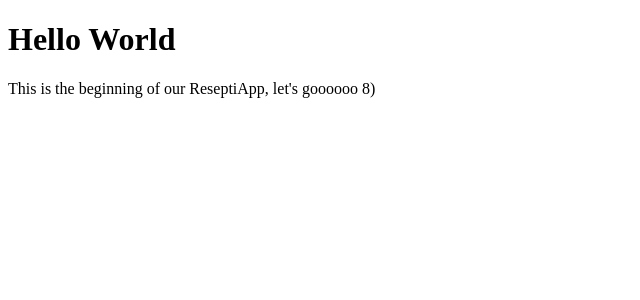
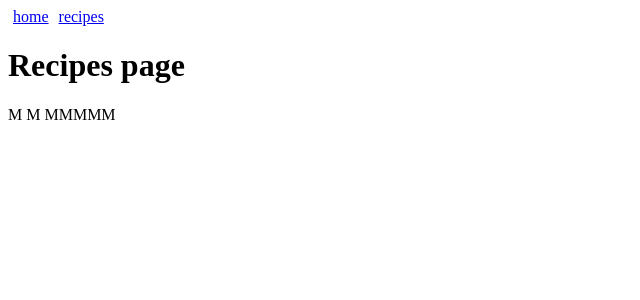
Before and after one commit to prod-des-project-2021/group_9, a React (Create React App) app in the folder frontend/: page /recipes in a window 1280 px wide. Shown: the top 300 px of the page, without its empty margins (0-640 px from the left). Built offline with nearby package versions, Linux system fonts and the light colour scheme.

Commit message:
Simple router and two placeholder pages implemented

```diff
--- a/frontend/package.json
+++ b/frontend/package.json
@@ -8,6 +8,7 @@
         "@testing-library/user-event": "^12.8.3",
         "react": "^17.0.2",
         "react-dom": "^17.0.2",
+        "react-router-dom": "^6.0.2",
         "react-scripts": "4.0.3",
         "web-vitals": "^1.1.2"
     },
--- a/frontend/src/App.js
+++ b/frontend/src/App.js
@@ -1,12 +1,28 @@
+import { BrowserRouter as Router, Routes, Route, Link } from 'react-router-dom'
 import React from 'react'
+import Home from './components/pages/Home'
+import Recipes from './components/pages/Recipes'
 
 function App() {
+
+    const padding = {
+        padding: 5
+    }
     return (
-        <div>
-            <h1>Hello World</h1>
-            <p>This is the beginning of our ReseptiApp, let's goooooo 8)</p>
-        </div>
-    );
+        <Router>
+            {/* simple navbar for multiple pages for now... */}
+            <div>
+                <Link style={padding} to="/">home</Link>
+                <Link style={padding} to="/recipes">recipes</Link>
+            </div>
+
+            <Routes>
+                <Route exact path="/" element={<Home />} />
+                <Route exact path="/recipes" element={<Recipes />} />
+            </Routes>
+
+        </Router>
+    )
 }
 
-export default App;
+export default App
--- /dev/null
+++ b/frontend/src/components/pages/Home.js
@@ -0,0 +1,12 @@
+import React from 'react';
+
+const Home = () => {
+    return (
+        <div>
+            <h1>Hello World</h1>
+            <p>This is the beginning of our ReseptiApp, let's goooooo 8)</p>
+        </div>
+    );
+};
+
+export default Home;
--- /dev/null
+++ b/frontend/src/components/pages/Recipes.js
@@ -0,0 +1,13 @@
+import React from 'react';
+
+const Recipes = () => {
+    return (
+        <div>
+            <h1>Recipes page</h1>
+            <p>M M MMMMM</p>
+        </div>
+    );
+};
+
+
+export default Recipes;
```
Also changed, not shown: frontend/src/components/Button.js (added, +10 -0 lines), 1 other file (tests, documents, lock files or other folders).
